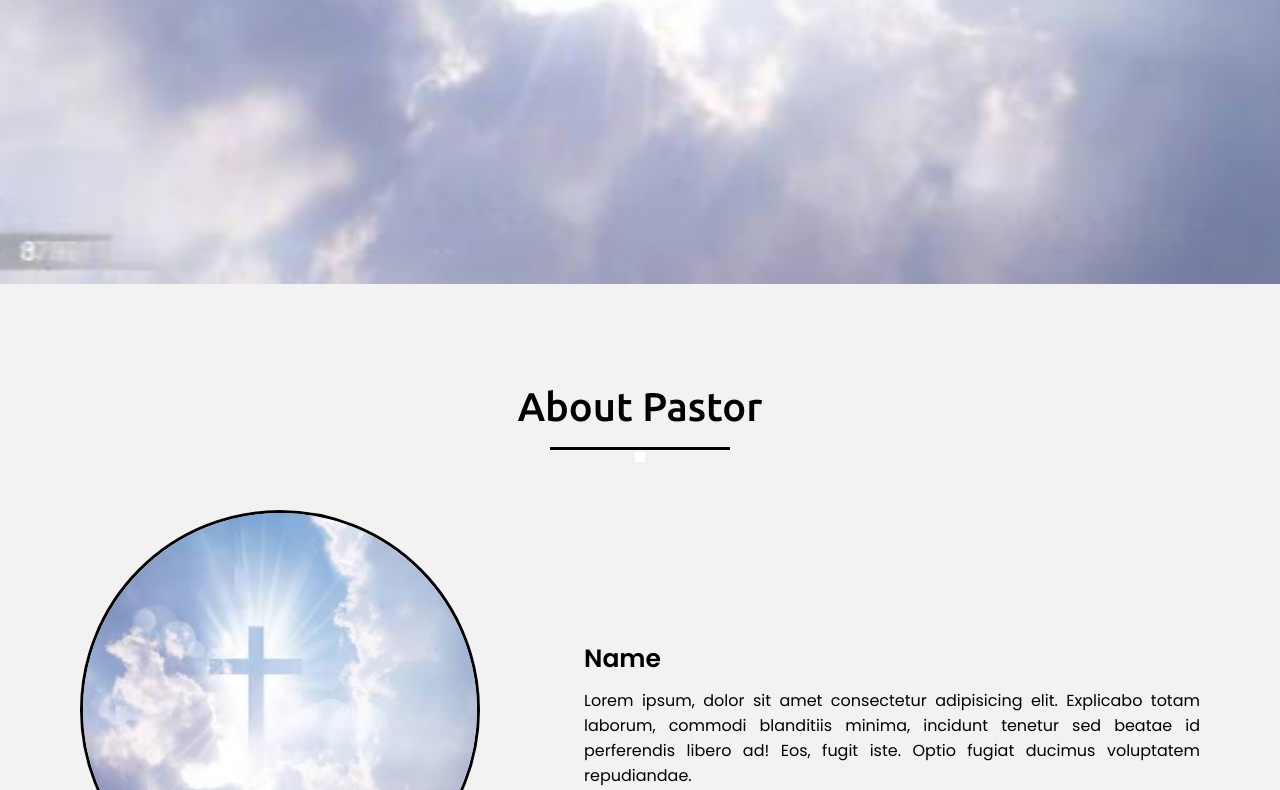
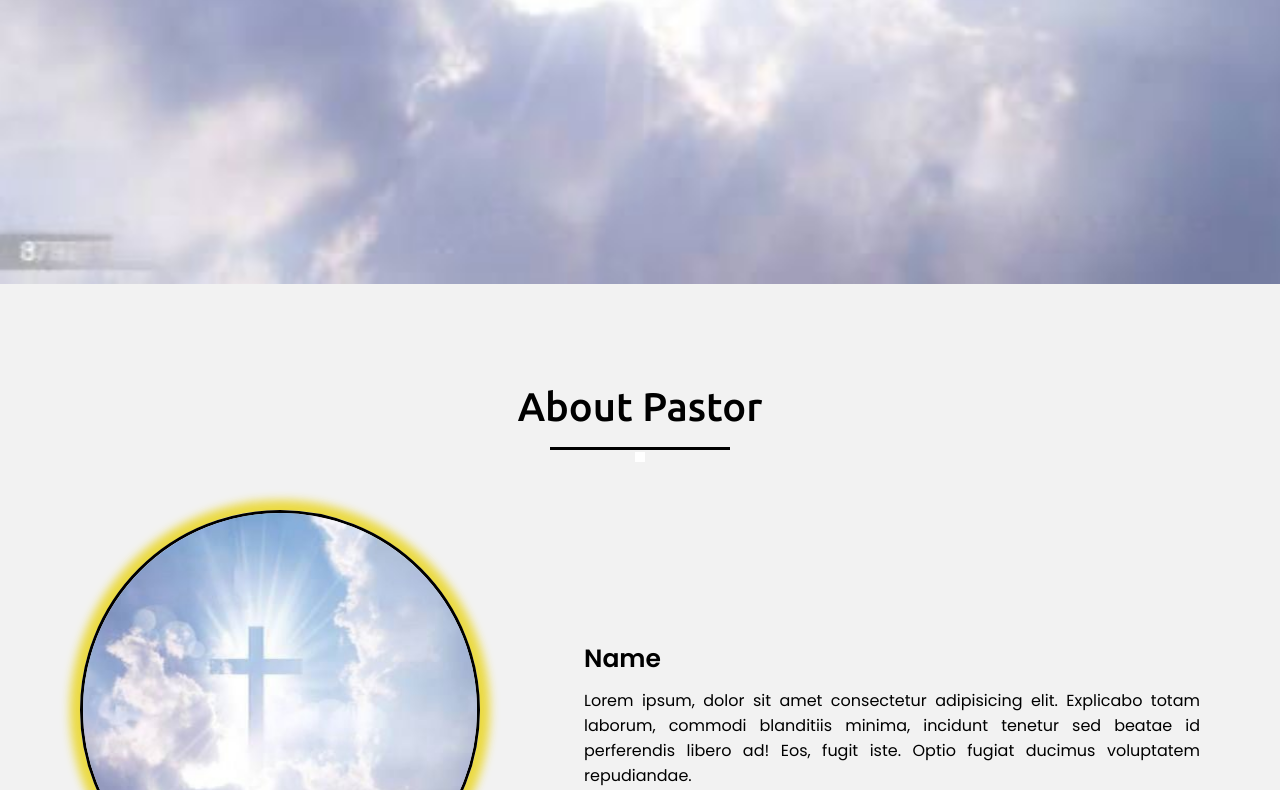
Before and after one commit to Kishan-Kumar-Zalavadia/Church_Website, a plain HTML site: page index.html in a window 1280 px wide. Shown: the part 617-1407 px from the top of the page. Drawn offline with nearby package versions, Linux system fonts and the light colour scheme; a web font is replaced by a local one.

Commit message:
Test Complete

```diff
--- a/style.css
+++ b/style.css
@@ -37,7 +37,7 @@ html::-webkit-scrollbar {
 }
 
 :root {
-    --main--color: orange(235, 218, 66);
+    --main--color: rgb(235, 218, 66);
 }
 
 html {
```
